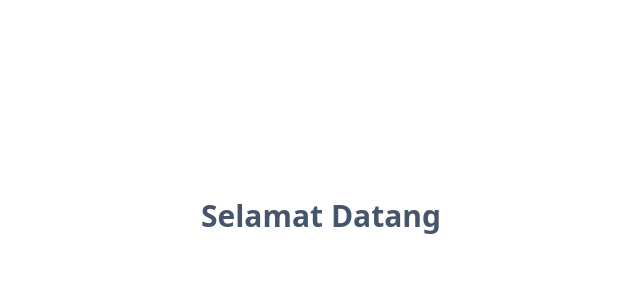
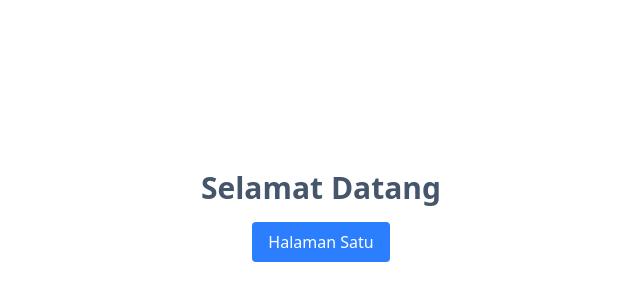
Before and after one commit to latansamashiro/vue-basic, a Vue app: page / in a window 1280 px wide. Shown: the part 184-484 px from the top of the page, without its empty margins (319-959 px from the left). Built offline with nearby package versions, Linux system fonts and the light colour scheme.

Commit message:
update init task

```diff
--- a/src/components/HelloWorld.vue
+++ b/src/components/HelloWorld.vue
@@ -1,5 +1,10 @@
 <template>
-  <div class="flex items-center justify-center min-h-screen">
+  <div class="flex flex-col items-center justify-center min-h-screen">
     <h1 class="text-3xl font-bold text-slate-600">Selamat Datang</h1>
+    <div class="flex items-center justify-center mt-4">
+      <a @click.prevent="" class="px-4 py-2 text-white bg-blue-500 rounded"
+        >Halaman Satu</a
+      >
+    </div>
   </div>
 </template>
--- /dev/null
+++ b/src/components/PageOne.vue
@@ -0,0 +1 @@
+<template></template>
```
